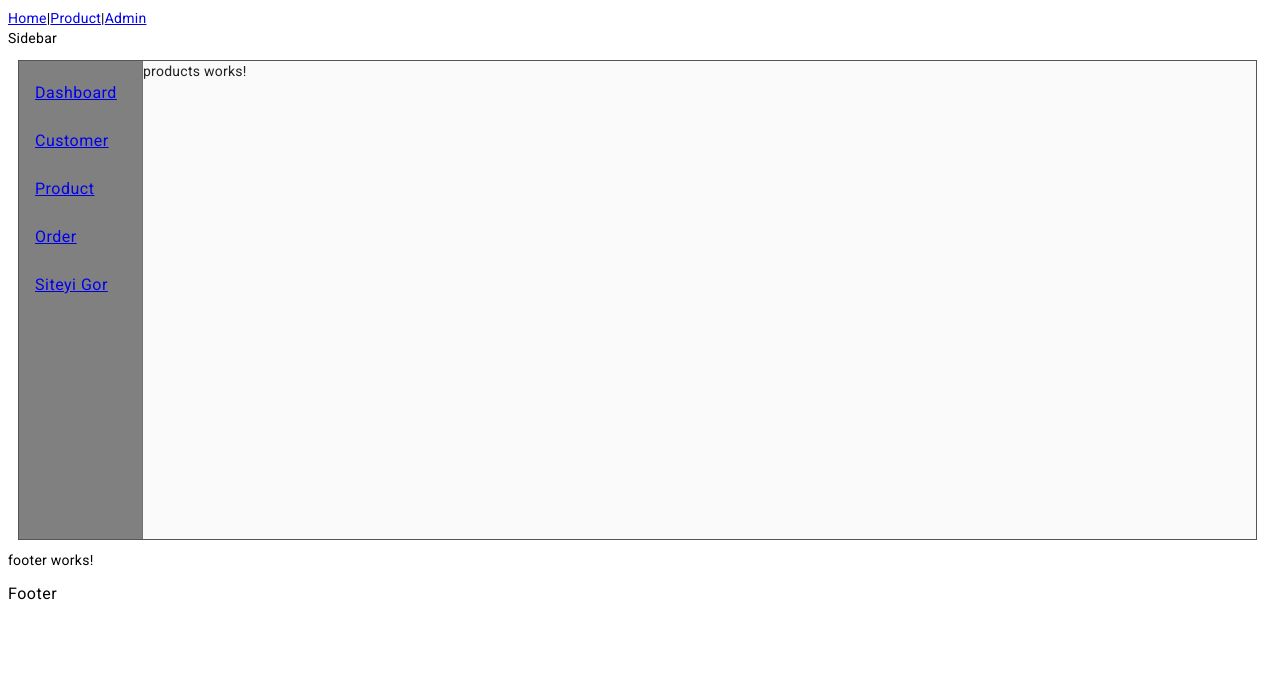
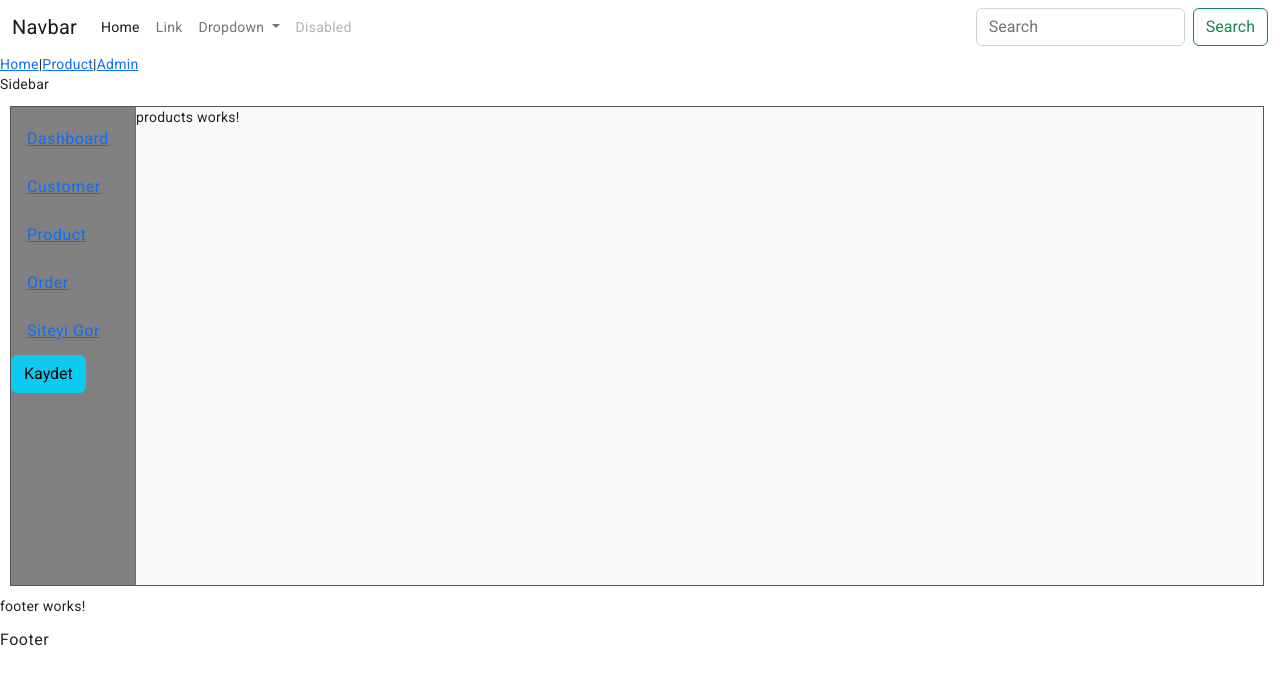
Before and after one commit to IbrahimAltsoy/ECommerceClient, an Angular app: page /admin/products in a window 1280 px wide. Shown: the top 684 px of the page. Built offline with nearby package versions, Linux system fonts and the light colour scheme.

Commit message:
added boosrtap

```diff
--- a/angular.json
+++ b/angular.json
@@ -31,9 +31,12 @@
             ],
             "styles": [
               "@angular/material/prebuilt-themes/pink-bluegrey.css",
-              "src/styles.scss"
+              "src/styles.scss",
+              "./node_modules/bootstrap/dist/css/bootstrap.min.css"
             ],
-            "scripts": []
+            "scripts": [
+              "node_modules/bootstrap/dist/js/bootstrap.bundle.min.js"
+            ]
           },
           "configurations": {
             "production": {
--- a/package.json
+++ b/package.json
@@ -20,6 +20,7 @@
     "@angular/platform-browser": "^16.0.0",
     "@angular/platform-browser-dynamic": "^16.0.0",
     "@angular/router": "^16.0.0",
+    "bootstrap": "^5.2.3",
     "rxjs": "~7.8.0",
     "tslib": "^2.3.0",
     "zone.js": "~0.13.0"
--- a/src/app/admin/layout/components/sidebar/sidebar.component.html
+++ b/src/app/admin/layout/components/sidebar/sidebar.component.html
@@ -4,4 +4,5 @@
   <mat-list-item role="listitem"><a routerLink="products">Product</a></mat-list-item>
   <mat-list-item role="listitem"><a routerLink="orders">Order</a></mat-list-item>
   <mat-list-item role="listitem"><a routerLink="">Siteyi Gor</a></mat-list-item>
+<button class="btn btn-info">Kaydet</button>
 </mat-list>
--- a/src/app/app.component.html
+++ b/src/app/app.component.html
@@ -1,2 +1,38 @@
+<nav class="navbar navbar-expand-lg bg-body-tertiary">
+  <div class="container-fluid">
+    <a class="navbar-brand" href="#">Navbar</a>
+    <button class="navbar-toggler" type="button" data-bs-toggle="collapse" data-bs-target="#navbarSupportedContent" aria-controls="navbarSupportedContent" aria-expanded="false" aria-label="Toggle navigation">
+      <span class="navbar-toggler-icon"></span>
+    </button>
+    <div class="collapse navbar-collapse" id="navbarSupportedContent">
+      <ul class="navbar-nav me-auto mb-2 mb-lg-0">
+        <li class="nav-item">
+          <a class="nav-link active" aria-current="page" href="#">Home</a>
+        </li>
+        <li class="nav-item">
+          <a class="nav-link" href="#">Link</a>
+        </li>
+        <li class="nav-item dropdown">
+          <a class="nav-link dropdown-toggle" href="#" role="button" data-bs-toggle="dropdown" aria-expanded="false">
+            Dropdown
+          </a>
+          <ul class="dropdown-menu">
+            <li><a class="dropdown-item" href="#">Action</a></li>
+            <li><a class="dropdown-item" href="#">Another action</a></li>
+            <li><hr class="dropdown-divider"></li>
+            <li><a class="dropdown-item" href="#">Something else here</a></li>
+          </ul>
+        </li>
+        <li class="nav-item">
+          <a class="nav-link disabled">Disabled</a>
+        </li>
+      </ul>
+      <form class="d-flex" role="search">
+        <input class="form-control me-2" type="search" placeholder="Search" aria-label="Search">
+        <button class="btn btn-outline-success" type="submit">Search</button>
+      </form>
+    </div>
+  </div>
+</nav>
 <a routerLink="">Home</a>|<a routerLink="products">Product</a>|<a routerLink="admin">Admin</a>
 <router-outlet></router-outlet><!-- // mvc de ki renderbody e karsilik gelmektedir -->
```
Also changed, not shown: 1 other file (tests, documents, lock files or other folders).
